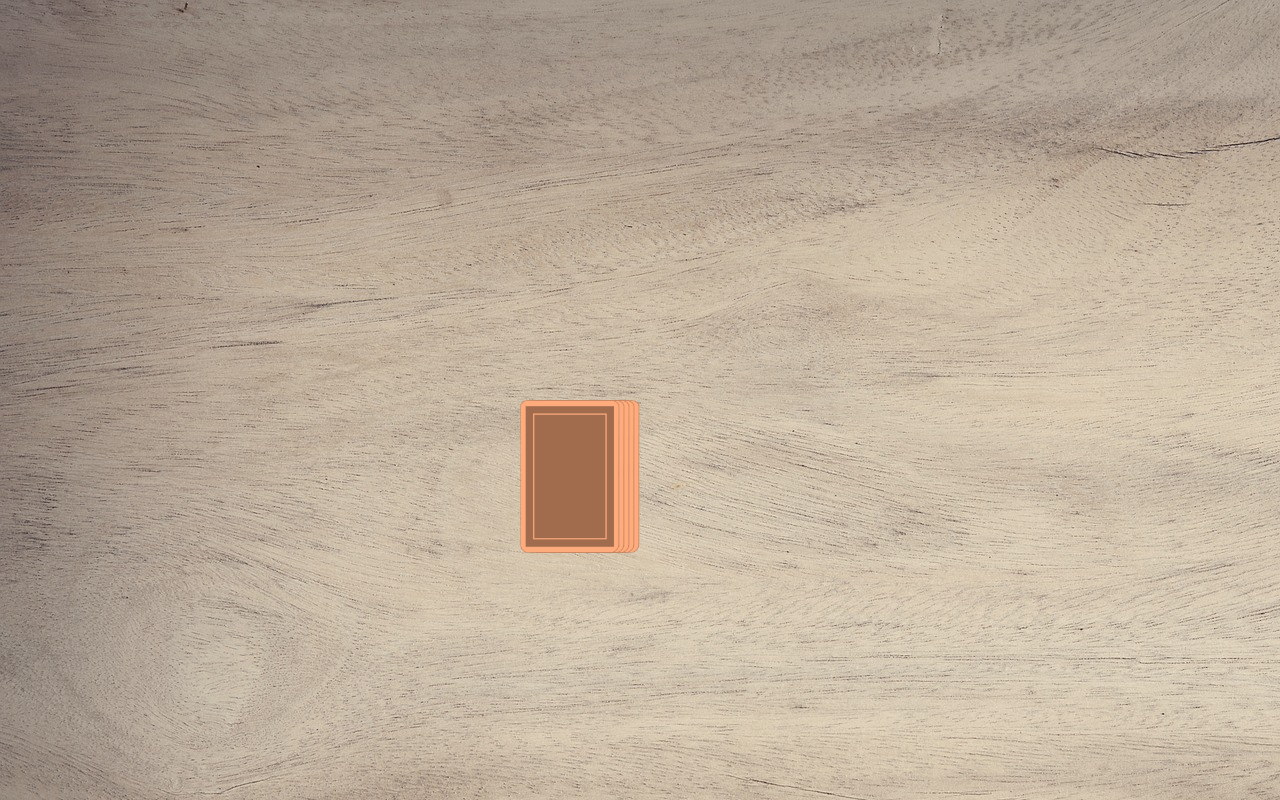
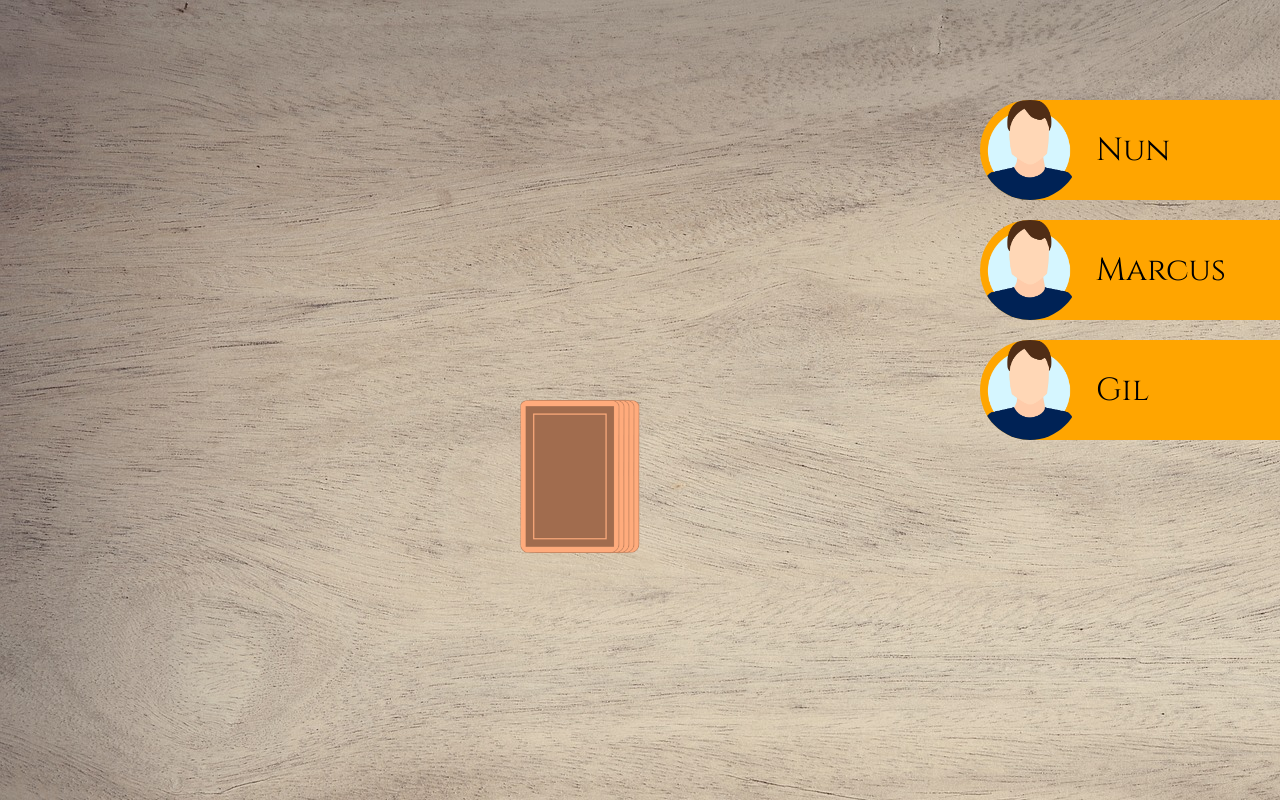
Before and after one commit to MadsKristianHansen/ringoffire, an Angular app: page /game in a window 1280 px wide. Built offline with nearby package versions, Linux system fonts and the light colour scheme.

Commit message:
Player display added

```diff
--- a/src/app/app.module.ts
+++ b/src/app/app.module.ts
@@ -5,12 +5,14 @@
 import { AppComponent } from './app.component';
 import { StartScreenComponent } from './start-screen/start-screen.component';
 import { GameComponent } from './game/game.component';
+import { PlayerComponent } from './player/player.component';
 
 @NgModule({
   declarations: [
     AppComponent,
     StartScreenComponent,
-    GameComponent
+    GameComponent,
+    PlayerComponent
   ],
   imports: [
     BrowserModule,
--- a/src/app/game/game.component.html
+++ b/src/app/game/game.component.html
@@ -1,3 +1,10 @@
+<app-player
+*ngFor="let player of game.players; let i = index"
+[ngStyle]="{'top.px': 100 + (i * 120)}"
+class="player-position"
+[name]="player">
+</app-player>
+
 <div class="field">
     <div class="card-stack">
         <!-- Card stack-->
--- a/src/app/game/game.component.scss
+++ b/src/app/game/game.component.scss
@@ -51,3 +51,8 @@
     }
 
 }
+
+.player-position {
+    position: absolute;
+    right: 0;
+}
--- /dev/null
+++ b/src/app/player/player.component.html
@@ -0,0 +1,4 @@
+<div class="player">
+    <img src="../../assets/img/profile/player.webp">
+    <span>{{ name }}</span>
+</div>
--- /dev/null
+++ b/src/app/player/player.component.scss
@@ -0,0 +1,19 @@
+.player {
+    width: 300px;
+    display: flex;
+    align-items: center;
+    border-top-left-radius: 50px;
+    border-bottom-left-radius: 50px;
+    background-color: orange;
+
+    span {
+        font-size: 32px;
+        margin-left: 16px;
+    }
+    img {
+        width: 100px;
+        height: 100px;
+        object-fit: cover;
+        border-radius: 100%;
+    }
+}
--- /dev/null
+++ b/src/app/player/player.component.ts
@@ -0,0 +1,17 @@
+import { Component, Input, OnInit } from '@angular/core';
+
+@Component({
+  selector: 'app-player',
+  templateUrl: './player.component.html',
+  styleUrls: ['./player.component.scss']
+})
+export class PlayerComponent implements OnInit {
+
+  @Input() name: any;
+
+  constructor() { }
+
+  ngOnInit(): void {
+  }
+
+}
--- a/src/models/game.ts
+++ b/src/models/game.ts
@@ -1,5 +1,5 @@
 export class Game {
-    public players: string[] = [];
+    public players: string[] = ['Nun', 'Marcus', 'Gil'];
     public stack: string[] = [];
     public playedCards: string[] = [];
     public currentPlayer: number = 0;
```
Also changed, not shown: src/assets/img/profile/player.webp (added), 1 other file (tests, documents, lock files or other folders).
